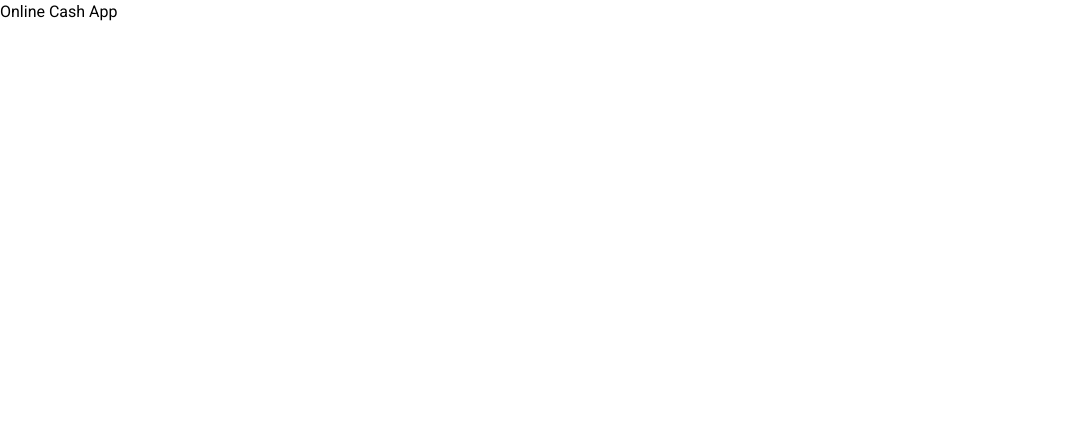
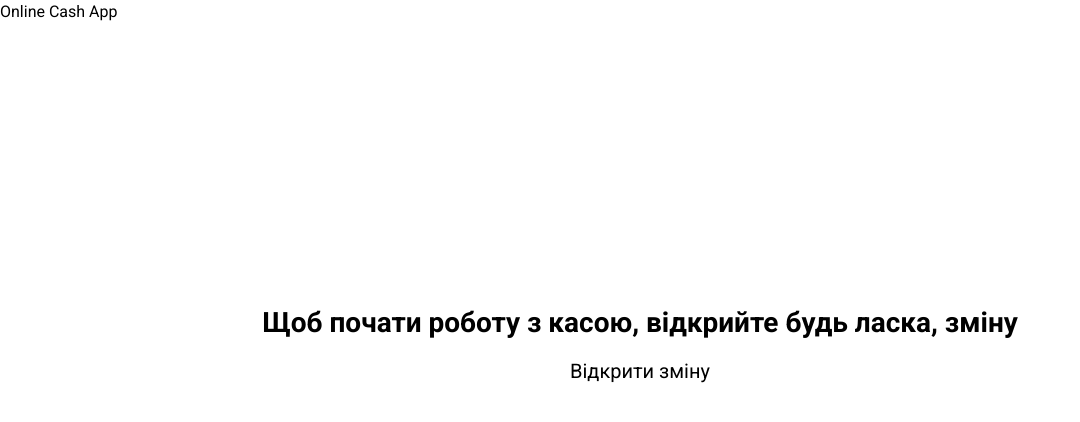
Before and after one commit to Bezobrazz/fu-online-cash, a React (Vite) app: page / in a window 1280 px wide. Shown: the top 422 px of the page, without its empty margins (0-1080 px from the left). Built offline with nearby package versions, Linux system fonts and the light colour scheme; no server answers; the database is empty.

Commit message:
added StartScreen and ShiftStartConfirm

```diff
--- a/src/components/App.tsx
+++ b/src/components/App.tsx
@@ -1,27 +1,42 @@
-// import {
-//   getCashboxes,
-//   getEnterprises,
-//   getSalePoints,
-//   getUsers,
-// } from "../firebase/firebaseService";
+import {
+  getCashboxes,
+  getEnterprises,
+  getSalePoints,
+  getUsers,
+} from "../firebase/firebaseService";
+
+import { ShiftStartConfirm, Modal, StartScreen } from "../components";
+
+import { useModal } from "../hooks";
 
 export const App = () => {
-  // getCashboxes().then((res) => {
-  //   console.log("cashboxes=>", res);
-  // });
-  // getEnterprises().then((res) => {
-  //   console.log("Enterprises=>", res);
-  // });
-  // getSalePoints().then((res) => {
-  //   console.log("SalePoints=>", res);
-  // });
-  // getUsers().then((res) => {
-  //   console.log("Users=>", res);
-  // });
+  const [isOpenModal, toggleModal] = useModal();
+
+  getCashboxes().then((res) => {
+    console.log("cashboxes=>", res);
+  });
+  getEnterprises().then((res) => {
+    console.log("Enterprises=>", res);
+  });
+  getSalePoints().then((res) => {
+    console.log("SalePoints=>", res);
+  });
+  getUsers().then((res) => {
+    console.log("Users=>", res);
+  });
 
   return (
     <>
       <h1>Online Cash App</h1>
+      <StartScreen />
+      {isOpenModal && (
+        <Modal toggleModal={toggleModal}>
+          {" "}
+          <ShiftStartConfirm toggleModal={toggleModal} />
+        </Modal>
+      )}
     </>
   );
 };
+
+export default App;
--- /dev/null
+++ b/src/components/ShiftStartConfirm/ShiftStartConfirm.tsx
@@ -0,0 +1,25 @@
+interface ShiftStartConfirmProps {
+  toggleModal: () => void;
+}
+
+export const ShiftStartConfirm = ({ toggleModal }: ShiftStartConfirmProps) => {
+  return (
+    <div>
+      <div className="mb-[20px]">
+        <p className="mb-[10px]">
+          Ви дійсно бажаєте відкрити зміну касира{" "}
+          <span className="font-bold">Костенко В'ячеслав Вікторович</span> на{" "}
+          <span className="font-bold">Форест Малехів Каса 1</span>
+        </p>
+        <p>Каса має залишок:</p>
+        <p className="font-bold">710.00₴</p>
+      </div>
+      <div className="mx-auto w-1/2 flex justify-between">
+        <button type="button">Так</button>
+        <button type="button" onClick={toggleModal}>
+          Ні
+        </button>
+      </div>
+    </div>
+  );
+};
--- /dev/null
+++ b/src/components/StartScreen/StartScreen.tsx
@@ -0,0 +1,29 @@
+import { Modal, ShiftStartConfirm } from "../../components";
+
+import { useModal } from "../../hooks";
+
+export const StartScreen = () => {
+  const [isOpenModal, toggleModal] = useModal();
+
+  return (
+    <>
+      <div className="w-full h-[80vh] flex flex-col gap-3 justify-center items-center">
+        <h2 className="text-[28px] text-center font-semibold">
+          Щоб почати роботу з касою, відкрийте будь ласка, зміну
+        </h2>
+        <p
+          className="text-[20px] cursor-pointer hover:text-teal-400 transition duration-300"
+          onClick={toggleModal}
+        >
+          Відкрити зміну
+        </p>
+      </div>
+      {isOpenModal && (
+        <Modal toggleModal={toggleModal}>
+          {" "}
+          <ShiftStartConfirm toggleModal={toggleModal} />
+        </Modal>
+      )}
+    </>
+  );
+};
--- a/src/components/index.ts
+++ b/src/components/index.ts
@@ -1 +1,3 @@
+export * from "./ShiftStartConfirm/ShiftStartConfirm";
+export * from "./StartScreen/StartScreen";
 export * from "./Modal/Modal.tsx";
--- /dev/null
+++ b/src/hooks/index.ts
@@ -0,0 +1,2 @@
+export * from "./useEscapeKeyClose";
+export * from "./useModal";
```
